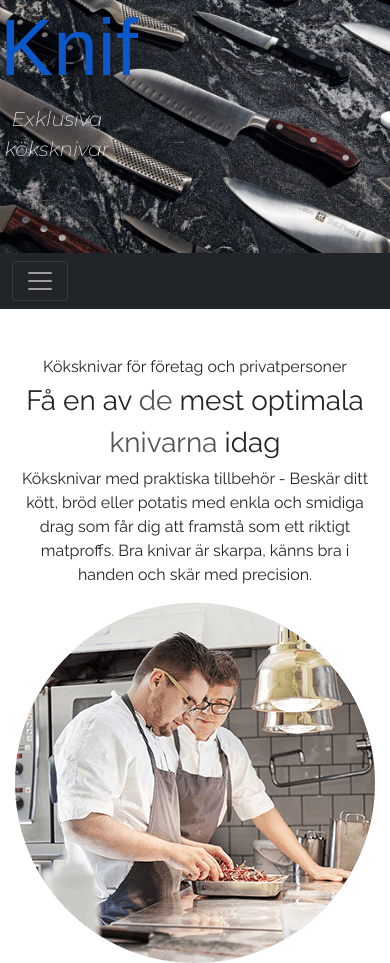
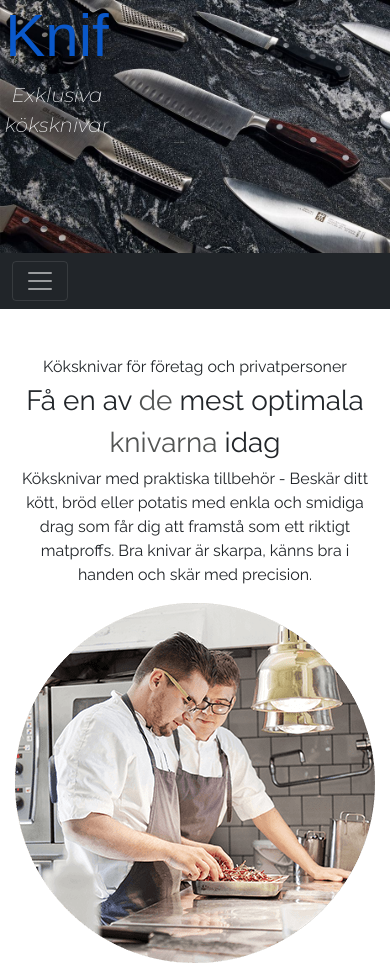
Before and after one commit to alexander21r/Gruppuppgift-HTML-CSS, a plain HTML site: page index.html in a window 390 px wide. Shown: the top 963 px of the page. Drawn offline with nearby package versions, Linux system fonts and the light colour scheme; a web font is replaced by a local one.

Commit message:
Ändra jumbotron h1 storlek när skärmen minskar

```diff
--- a/style.scss
+++ b/style.scss
@@ -1,7 +1,6 @@
 @import url("https://fonts.googleapis.com/css2?family=Montserrat+Subrayada&family=Montserrat:ital,wght@1,200;1,500&display=swap");
 $navbarColor: #3a3a3a;
 $bgcolorJumbo: #00000068;
-
 
 * {
   font-family: "Raleway", sans-serif;
@@ -97,10 +96,8 @@ body {
           height: 100%;
         }
       }
-
     }
   }
-
 }
 
 .article {
@@ -125,7 +122,6 @@ body {
   }
 }
 
-
 .map-button {
   display: flex;
   justify-content: center;
@@ -142,12 +138,14 @@ body {
   background-repeat: no-repeat;
   height: 50vh;
   background-size: cover;
-
 }
 
 @media screen and (max-width: 992px) {
   .jumbotron {
     height: 40vh;
+  }
+  .jumbotron h1 {
+    font-size: 70px;
   }
 }
 
@@ -155,4 +153,8 @@ body {
   .jumbotron {
     height: 30vh;
   }
+
+  .jumbotron h1 {
+    font-size: 60px;
   }
+}
```
Also changed, not shown: style.css, 1 other file. Lines whose indentation alone changed are shown as unchanged.
